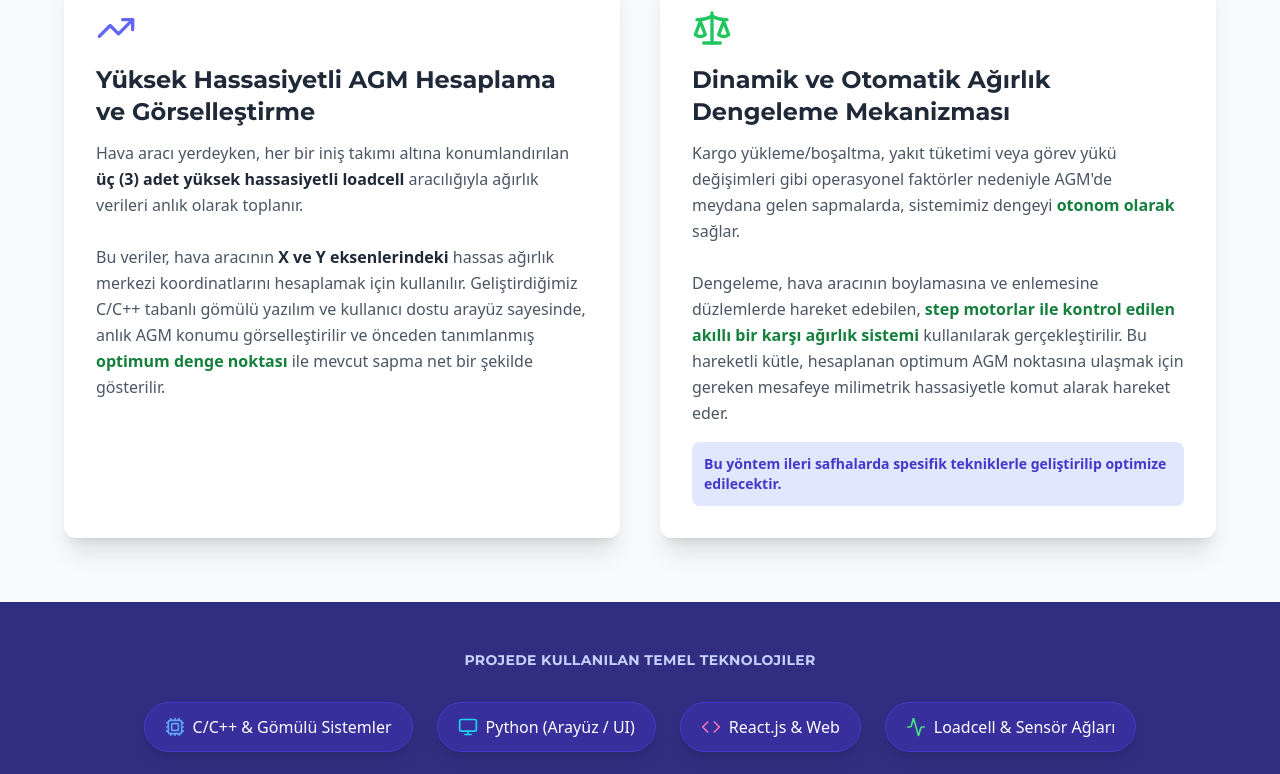
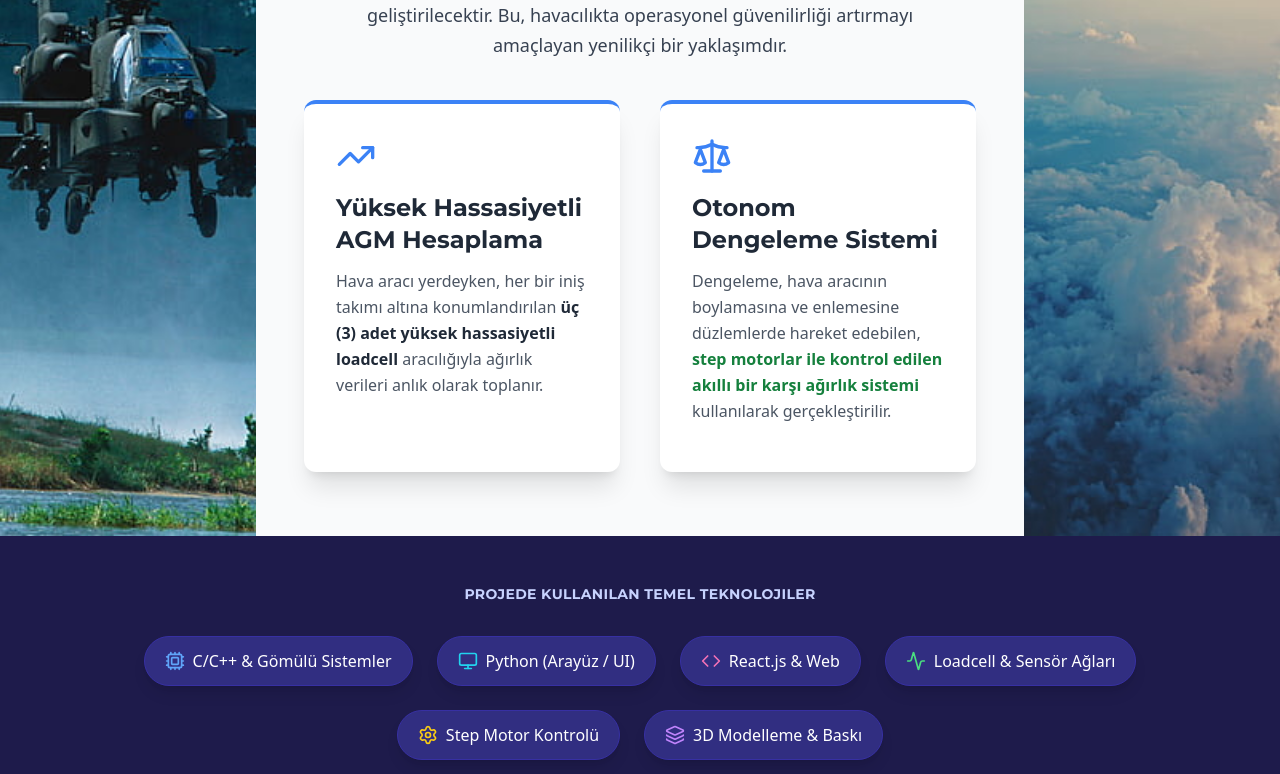
Before and after one commit to YasinAnber/codenge-website, a React (Create React App) app: page / in a window 1280 px wide. Shown: the part 1300-2074 px from the top of the page. Built offline with nearby package versions, Linux system fonts and the light colour scheme.

Commit message:
Proje detay gorselleri ve duzenlemeleri eklendi

```diff
--- a/src/App.js
+++ b/src/App.js
@@ -13,7 +13,8 @@ import gbyfImg from './images/gbyf.png';
 // YENİ LOGOLAR İÇE AKTARILDI
 import tusasLogo from './images/tusas.png';
 import teduLogo from './images/tedu.png';
-
+import sideRightImg from './images/side_right.png';
+import sideLeftImg from './images/side_left.png';
 
 // --- Sabit Veriler ---
 const projectData = {
@@ -43,7 +44,7 @@ const projectData = {
 
     stakeholders: {
         coordinator: { name: "Abdulkadir Nazlı", role: "Koordinatör Mühendis" },
-        consultant: { name: "Hakkı Gökhan İlk", role: "Danışman Hoca" },
+        consultant: { name: "Prof. Dr. Hakkı Gökhan İlk", role: "Danışman Hoca" },
         jury: [
             { name: "Ayşe Yasmin Seydim", role: "Jüri Üyesi" },
             { name: "Ali Berkol", role: "Jüri Üyesi" },
@@ -89,7 +90,7 @@ const HeroSection = () => {
                 </div>
             </div>
 
-            <button onClick={handleToggleVideo} className="fixed bottom-8 left-8 z-50 inline-flex items-center space-x-3 px-6 py-3 bg-pink-600 text-white font-bold rounded-full shadow-xl hover:bg-pink-700 transition duration-300 transform hover:scale-105 animate-bounce">
+            <button onClick={handleToggleVideo} className="fixed bottom-8 left-8 z-50 inline-flex items-center space-x-3 px-6 py-3 bg-pink-900 text-white font-bold rounded-full shadow-xl hover:bg-pink-700 transition duration-300 transform hover:scale-105 animate-bounce">
                 <Play className="w-6 h-6" />
                 <span>{isVideoVisible ? 'Eğitici Videoyu Kapat' : 'Konuyla İlgili Eğitici Videoyu İzle'}</span>
             </button>
@@ -130,10 +131,24 @@ const TrustBadgeSection = () => (
 );
 
 
-// 3. Proje Açıklaması
+// 3. Proje Açıklaması (Görseller tam kenara yaslı)
 const DescriptionSection = () => (
-    <section id="aciklama" className="py-16 px-4 md:px-12 bg-gray-50">
-        <div className="max-w-6xl mx-auto">
+    <section id="aciklama" className="bg-gray-50">
+        {/* w-full: Tam genişlik, flex-row: Yan yana dizilim */}
+        <div className="w-full flex flex-col lg:flex-row items-stretch">
+
+            {/* SOL GÖRSEL - Tam kenara yapışık */}
+            <div className="hidden lg:block lg:w-1/5">
+                <img
+                    src={sideLeftImg}
+                    alt="Left"
+                    className="w-full h-full object-cover"
+                />
+            </div>
+
+            {/* ORTA METİN ALANI - Okunabilirlik için kısıtlı genişlik */}
+            <div className="lg:w-3/5 py-16 px-4 md:px-12 flex flex-col justify-center">
+                <div className="max-w-4xl mx-auto">
                     <div className="text-center mb-12">
                         <h2 className="text-4xl font-bold text-gray-800 flex items-center justify-center gap-3">
                             Proje Detayı: Ağırlık Merkezi (AGM) Kontrolü
@@ -141,62 +156,65 @@ const DescriptionSection = () => (
                         <div className="w-24 h-1.5 bg-indigo-600 rounded-full mx-auto mt-5"></div>
                     </div>
 
-            <p className="text-lg text-gray-700 mb-10 leading-relaxed text-center">
+                    <p className="text-lg text-gray-700 mb-10 leading-relaxed text-center px-4">
                         Hava araçlarının tasarımında kritik bir parametre olan Ağırlık Merkezi (AGM), uçuş emniyetini, aerodinamik performansı ve yakıt verimliliğini doğrudan belirler. <span className="text-indigo-600 font-bold">codenGe</span> projesi olarak, küçük ve büyük ölçekli hava platformlarında bu hayati dengeyi anlık olarak ölçmek ve sapmaları sıfırlamak üzere tasarlanmış tam otomatik bir dengeleme sistemi geliştirilecektir. Bu, havacılıkta operasyonel güvenilirliği artırmayı amaçlayan yenilikçi bir yaklaşımdır.
                     </p>
 
                     <div className="grid md:grid-cols-2 gap-10">
-                <div className="p-8 bg-white rounded-xl shadow-xl transition duration-300 hover:shadow-2xl border-t-4 border-indigo-500">
-                    <TrendingUp className="text-indigo-500 w-10 h-10 mb-4" />
-                    <h3 className="text-2xl font-bold text-gray-800 mb-3">Yüksek Hassasiyetli AGM Hesaplama ve Görselleştirme</h3>
+                        <div className="p-8 bg-white rounded-xl shadow-xl transition duration-300 hover:shadow-2xl border-t-4 border-blue-500">
+                            <TrendingUp className="text-blue-500 w-10 h-10 mb-4" />
+                            <h3 className="text-2xl font-bold text-gray-800 mb-3">Yüksek Hassasiyetli AGM Hesaplama</h3>
                             <p className="text-gray-600 leading-relaxed">
                                 Hava aracı yerdeyken, her bir iniş takımı altına konumlandırılan <span className="font-semibold text-gray-800">üç (3) adet yüksek hassasiyetli loadcell</span> aracılığıyla ağırlık verileri anlık olarak toplanır.
-                        <br/><br/>
-                        Bu veriler, hava aracının <span className="font-semibold text-gray-800">X ve Y eksenlerindeki</span> hassas ağırlık merkezi koordinatlarını hesaplamak için kullanılır. Geliştirdiğimiz C/C++ tabanlı gömülü yazılım ve kullanıcı dostu arayüz sayesinde, anlık AGM konumu görselleştirilir ve önceden tanımlanmış <span className="font-semibold text-green-700">optimum denge noktası</span> ile mevcut sapma net bir şekilde gösterilir.
                             </p>
                         </div>
 
-                <div className="p-8 bg-white rounded-xl shadow-xl transition duration-300 hover:shadow-2xl border-t-4 border-green-500">
-                    <Scale className="text-green-500 w-10 h-10 mb-4" />
-                    <h3 className="text-2xl font-bold text-gray-800 mb-3">Dinamik ve Otomatik Ağırlık Dengeleme Mekanizması</h3>
+                        <div className="p-8 bg-white rounded-xl shadow-xl transition duration-300 hover:shadow-2xl border-t-4 border-blue-500">
+                            <Scale className="text-blue-500 w-10 h-10 mb-4" />
+                            <h3 className="text-2xl font-bold text-gray-800 mb-3">Otonom Dengeleme Sistemi</h3>
                             <p className="text-gray-600 mb-4 leading-relaxed">
-                        Kargo yükleme/boşaltma, yakıt tüketimi veya görev yükü değişimleri gibi operasyonel faktörler nedeniyle AGM'de meydana gelen sapmalarda, sistemimiz dengeyi <span className="font-semibold text-green-700">otonom olarak</span> sağlar.
-                        <br/><br/>
-                        Dengeleme, hava aracının boylamasına ve enlemesine düzlemlerde hareket edebilen, <span className="font-semibold text-green-700">step motorlar ile kontrol edilen akıllı bir karşı ağırlık sistemi</span> kullanılarak gerçekleştirilir. Bu hareketli kütle, hesaplanan optimum AGM noktasına ulaşmak için gereken mesafeye milimetrik hassasiyetle komut alarak hareket eder.
-                    </p>
-                    <p className="mt-4 text-sm font-semibold text-indigo-700 p-3 bg-indigo-100 rounded-lg">
-                        Bu yöntem ileri safhalarda spesifik tekniklerle geliştirilip optimize edilecektir.
+                                Dengeleme, hava aracının boylamasına ve enlemesine düzlemlerde hareket edebilen, <span className="font-semibold text-green-700">step motorlar ile kontrol edilen akıllı bir karşı ağırlık sistemi</span> kullanılarak gerçekleştirilir.
                             </p>
                         </div>
+                    </div>
+                </div>
+            </div>
+
+            {/* SAĞ GÖRSEL - Tam kenara yapışık */}
+            <div className="hidden lg:block lg:w-1/5">
+                <img
+                    src={sideRightImg}
+                    alt="Right"
+                    className="w-full h-full object-cover"
+                />
             </div>
         </div>
     </section>
 );
 
-
-// 4. Kullanılan Teknolojiler (Tech Stack) Şeridi
+// 4. Kullanılan Teknolojiler (Tech Stack) Şeridi - RENGİ GÜNCELLENDİ
 const TechStackSection = () => (
-    <section className="py-12 bg-indigo-900 text-white">
+    <section className="py-12 bg-indigo-950 text-white">
         <div className="max-w-6xl mx-auto px-4 text-center">
             <h3 className="text-2xl font-bold mb-8 text-indigo-200 tracking-wide uppercase text-sm">Projede Kullanılan Temel Teknolojiler</h3>
 
             <div className="flex flex-wrap justify-center gap-4 md:gap-6">
-                <div className="flex items-center gap-2 bg-indigo-800/80 px-5 py-3 rounded-full shadow-lg border border-indigo-700 hover:bg-indigo-700 transition cursor-default">
+                <div className="flex items-center gap-2 bg-indigo-900 px-5 py-3 rounded-full shadow-lg border border-indigo-800 hover:bg-indigo-800 transition cursor-default">
                     <Cpu className="text-blue-400 w-5 h-5" /> <span className="font-medium">C/C++ & Gömülü Sistemler</span>
                 </div>
-                <div className="flex items-center gap-2 bg-indigo-800/80 px-5 py-3 rounded-full shadow-lg border border-indigo-700 hover:bg-indigo-700 transition cursor-default">
+                <div className="flex items-center gap-2 bg-indigo-900 px-5 py-3 rounded-full shadow-lg border border-indigo-800 hover:bg-indigo-800 transition cursor-default">
                     <Monitor className="text-cyan-400 w-5 h-5" /> <span className="font-medium">Python (Arayüz / UI)</span>
                 </div>
-                <div className="flex items-center gap-2 bg-indigo-800/80 px-5 py-3 rounded-full shadow-lg border border-indigo-700 hover:bg-indigo-700 transition cursor-default">
+                <div className="flex items-center gap-2 bg-indigo-900 px-5 py-3 rounded-full shadow-lg border border-indigo-800 hover:bg-indigo-800 transition cursor-default">
                     <Code className="text-pink-400 w-5 h-5" /> <span className="font-medium">React.js & Web</span>
                 </div>
-                <div className="flex items-center gap-2 bg-indigo-800/80 px-5 py-3 rounded-full shadow-lg border border-indigo-700 hover:bg-indigo-700 transition cursor-default">
+                <div className="flex items-center gap-2 bg-indigo-900 px-5 py-3 rounded-full shadow-lg border border-indigo-800 hover:bg-indigo-800 transition cursor-default">
                     <Activity className="text-green-400 w-5 h-5" /> <span className="font-medium">Loadcell & Sensör Ağları</span>
                 </div>
-                <div className="flex items-center gap-2 bg-indigo-800/80 px-5 py-3 rounded-full shadow-lg border border-indigo-700 hover:bg-indigo-700 transition cursor-default">
+                <div className="flex items-center gap-2 bg-indigo-900 px-5 py-3 rounded-full shadow-lg border border-indigo-800 hover:bg-indigo-800 transition cursor-default">
                     <Settings className="text-yellow-400 w-5 h-5" /> <span className="font-medium">Step Motor Kontrolü</span>
                 </div>
-                <div className="flex items-center gap-2 bg-indigo-800/80 px-5 py-3 rounded-full shadow-lg border border-indigo-700 hover:bg-indigo-700 transition cursor-default">
+                <div className="flex items-center gap-2 bg-indigo-900 px-5 py-3 rounded-full shadow-lg border border-indigo-800 hover:bg-indigo-800 transition cursor-default">
                     <Layers className="text-purple-400 w-5 h-5" /> <span className="font-medium">3D Modelleme & Baskı</span>
                 </div>
             </div>
@@ -253,7 +271,7 @@ const GallerySection = () => (
                         <div>
                             <h3 className="text-xl font-bold text-gray-800 mb-3 border-b border-gray-200 pb-2">GBYF Yarışması Başarısı</h3>
                             <p className="text-gray-600 text-sm leading-relaxed">
-                                Projemizle katıldığımız Genç Beyinler Yeni Fikirler (GBYF) yarışmasında finale kalarak yüzlerce proje arasından <span className="font-bold text-green-600">ilk 5'e girme</span> başarısı gösterdik. Görselde ekibimiz ve danışman hocamızla fuar alanındaki standımız yer almaktadır.
+                                Projemizle katıldığımız Genç Beyinler Yeni Fikirler (GBYF) yarışmasında finale kalarak yüzlerce proje arasından <span className="font-bold text-blue-600">ilk 5'e girme</span> başarısı gösterdik. Görselde ekibimiz ve danışman hocamızla fuar alanındaki standımız yer almaktadır.
                             </p>
                         </div>
                     </div>
```
Lines whose indentation alone changed are shown as unchanged.
